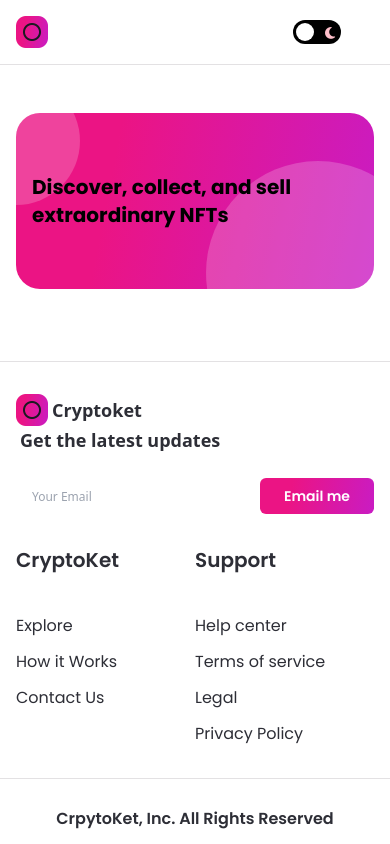
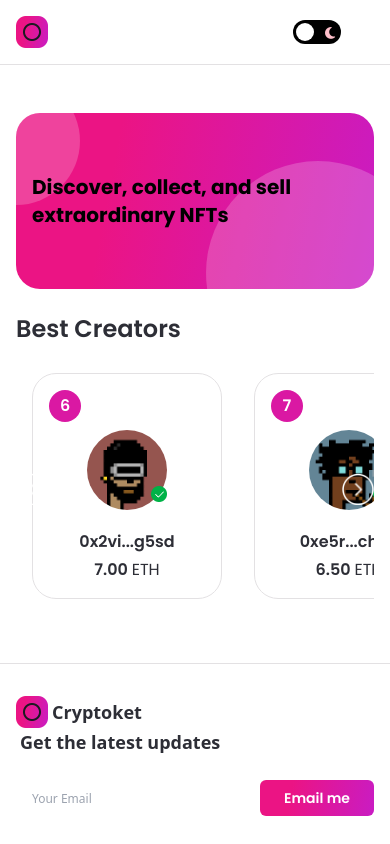
Before and after one commit to justinhuy/jsm_nft_marketplace, a Next.js app: page / in a window 390 px wide. Shown: the top 844 px of the page. Built offline with nearby package versions, Linux system fonts and the light colour scheme.

Commit message:
Done Creator Section (Creator information)

```diff
--- /dev/null
+++ b/components/CreatorCard.jsx
@@ -0,0 +1,39 @@
+import React from "react";
+import Image from 'next/image';
+
+import images from '../assets';
+
+const CreatorCard = ({ rank, creatorImage, creatorName, creatorEths }) => (
+    <div className="min-w-190 min-lg:min-w-240 dark:bg-nft-black-3 bg-white border dark:border-nft-black-1 border-nft-gray-1 rounded-3xl flex flex-col p-4 m-4">
+        <div className="w-8 h-8 minlg:w-10 minlg:h-10 bg-nft-red-violet flexCenter rounded-full">
+            <p className="font-poppins text-white font-semibold text-base minlg:text-lg">{rank}</p>
+        </div>
+
+        <div className="my-2 flex justify-center">
+            <div className="relative w-20 h-20 minlg:w-28 minlg:h-28">
+                <Image
+                    src={creatorImage}
+                    layout='fill'
+                    objectFit="cover"
+                    alt="creatorName"
+                    className="rounded-full"
+                />
+                <div className="absolute w-4 h-4 minlg:w-7 minlg:h-7 bottom-2 -right-0">
+                    <Image
+                        src={images.tick}
+                        layout='fill'
+                        objectFit='contain'
+                        alt='tick'
+                    />
+                </div>
+            </div>
+        </div>
+
+        <div className="mt-3 minlg:mt-7 text-center flexCenter flex-col">
+            <p className="font-poppins dark:text-white text-nft-black-1 font-semibold text-base">{creatorName}</p>
+            <p className="mt-1 font-poppins dark:text-white text-nft-black-1 font-semibold text-base">{creatorEths.toFixed(2)} <span className="font-normal">ETH</span></p>
+        </div>
+    </div>
+)
+
+export default CreatorCard
--- a/components/index.js
+++ b/components/index.js
@@ -2,5 +2,6 @@
 import Footer from './Footer';
 import Button from './Button';
 import Banner from './Banner';
+import CreatorCard from './CreatorCard';
 
-export { Navbar, Footer, Button, Banner };
+export { Navbar, Footer, Button, Banner, CreatorCard };
--- a/pages/index.js
+++ b/pages/index.js
@@ -1,6 +1,50 @@
-import { Banner } from '../components';
+import { useState, useEffect, useRef } from 'react';
+import Image from 'next/image';
+import { useTheme } from 'next-themes';
 
-const Home = () => (
+import { Banner, CreatorCard } from '../components';
+import images from '../assets'
+import { makeId } from '../utils/makeId';
+
+const Home = () => {
+  const [hideButtons, sethideButtons] = useState(false)
+  const { theme } = useTheme();
+  const parentRef = useRef(null);
+  const scrollRef = useRef(null);
+
+  const handleScroll = (direction) => {
+    const { current } = scrollRef;
+
+    const scrollAmount = window.innerWidth > 1800 ? 270 : 210;
+
+    if(direction === 'left') {
+      current.scrollLeft -= scrollAmount;
+    } else {
+      current.scrollLeft += scrollAmount;
+    }
+  };
+
+  const isScrollable = () => {
+    const { current } = scrollRef;
+    const { current: parent } = parentRef;
+
+    if (current?.scrollWidth >= parent?.offsetWidth) {
+      sethideButtons(false);
+    } else {
+      sethideButtons(true);
+    }
+  };
+
+  useEffect(() => {
+    isScrollable();
+    window.addEventListener('resize', isScrollable);
+
+    return () => {
+      window.removeEventListener('resize', isScrollable);
+    }
+  });
+
+  return (
       <div className="flex justify-center sm:px-4 p-12">
       <div className="w-full minmd:w-4/5">
         <Banner
@@ -8,8 +52,37 @@
           childStyles='md:text-4xl sm:text-2xl xs:text-xl text-left'
           parentStyles='justify-start mb-6 h-72 sm:h-60 p-12 xs:p-4 xs:h-44 rounded-3xl'
         />
+        <div>
+          <h1 className='font-poppins dark:text-white text-nft-black-1 text-2xl minlg:text-4xl font-semibold ml-4 xs:ml-0'>Best Creators</h1>
+
+          <div className='relative flex-1 max-w-full flex mt-3' ref={parentRef}>
+            <div className='flex flex-row w-max overflow-x-scroll no-scrollbar select-none' ref={scrollRef}>
+              {[6, 7, 8, 9, 10].map((i) => (
+                <CreatorCard
+                  key={`creator-${i}`}
+                  rank={i}
+                  creatorImage={images[`creator${i}`]}
+                  creatorName={`0x${makeId(3)}...${makeId(4)}`}
+                  creatorEths={10 - i * 0.5}
+                />
+              ))}
+              {!hideButtons && (
+              <>
+                <div onClick={() => handleScroll('left')} className='absolute w-8 h-8 minlg:w-12 minlg:h-12 top-45 cursor-pointer left-0'>
+                  <Image src={images.left} layout='fill' objectFit='contain' alt="left_arrow" className={theme === 'light' && 'filter invert'} />
+                </div>
+                <div onClick={() => handleScroll('right')} className='absolute w-8 h-8 minlg:w-12 minlg:h-12 top-45 cursor-pointer right-0'>
+                  <Image src={images.right} layout='fill' objectFit='contain' alt="right_arrow" className={theme === 'light' && 'filter invert'} />
+                </div>
+              </>
+              )}
             </div>
           </div>
-);
+        </div>
+      </div>
+    </div>
+  )
+
+  };
 
 export default Home
--- /dev/null
+++ b/utils/makeId.js
@@ -0,0 +1,12 @@
+export const makeId = (length) => {
+    let result = '';
+
+    const characters = 'abcdefghijklmnopqrstuvwxyz0123456789';
+    const charactersLength = characters.length;
+
+    for (let i = 0; i < length; i++) {
+        result += characters.charAt(Math.floor(Math.random() * charactersLength));
+    }
+
+    return result;
+};
```
Lines whose indentation alone changed are shown as unchanged.
